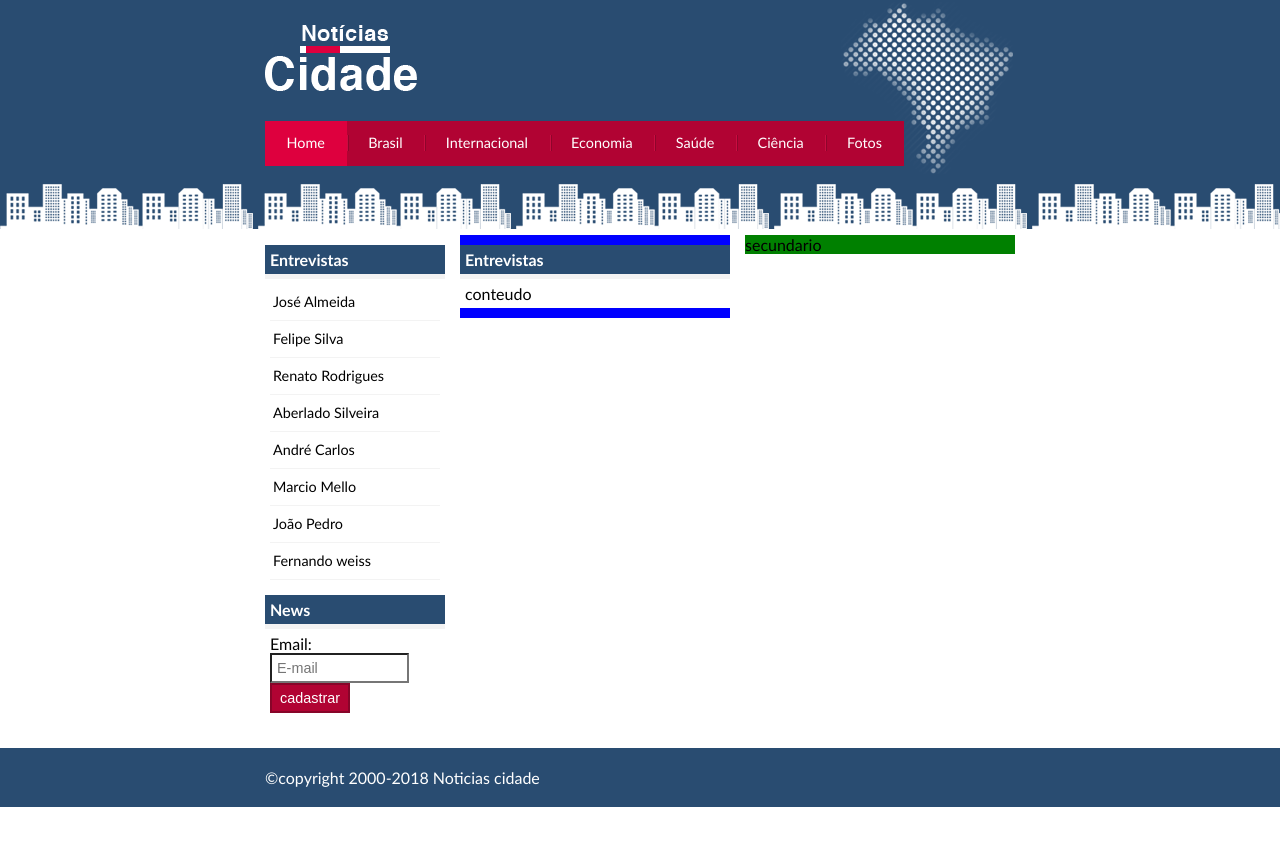
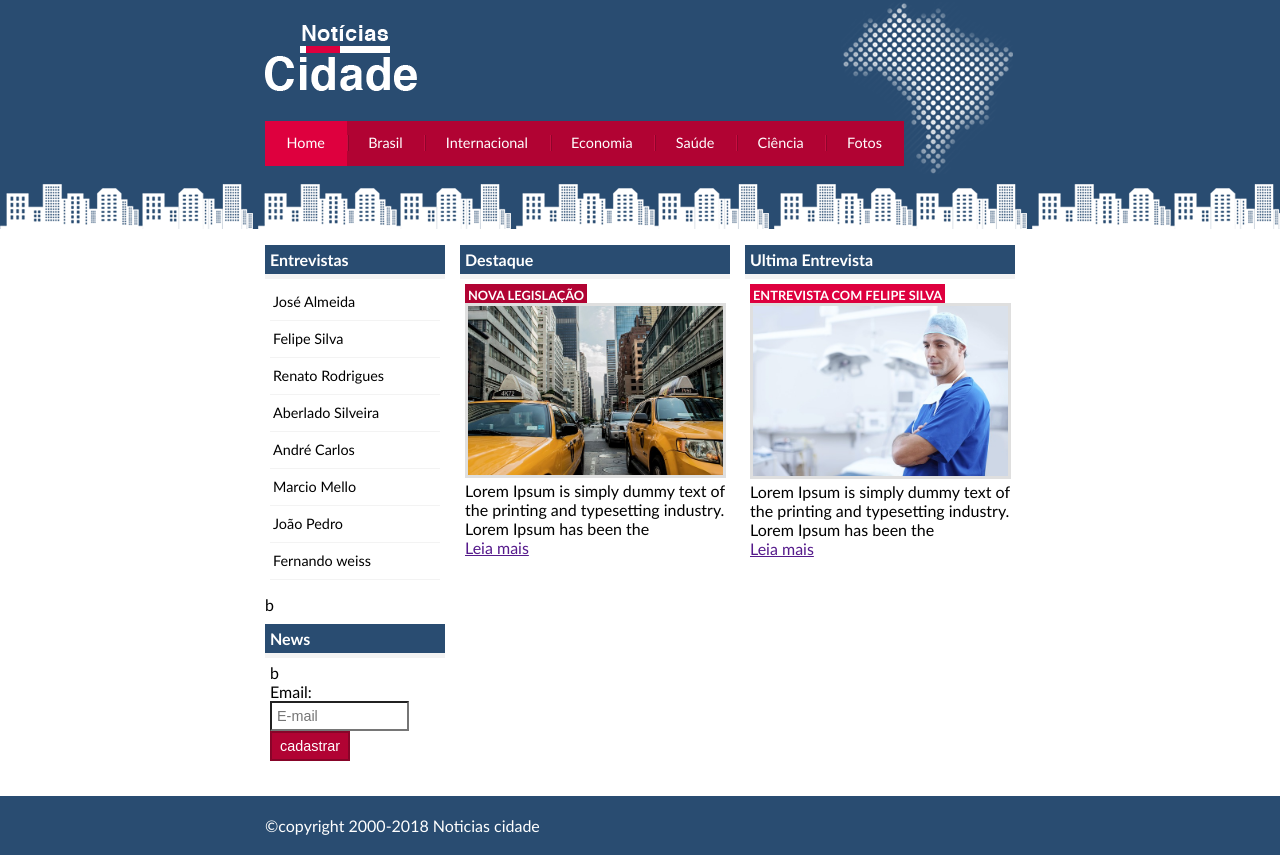
Before and after one commit to Ilmo10/css-e-html, a plain HTML site: page index.html in a window 1280 px wide. Before the commit the page ends 807 px from the top, so only its background shows below. Drawn offline with Linux system fonts and the light colour scheme.

Commit message:
atualização

```diff
--- a/estilo.css
+++ b/estilo.css
@@ -82,7 +82,6 @@ body.fotos #navegação a#fotos{
 
 #tres-colunas #primario{
     width: 270px;
-    background: blue;
     float: left;
     margin: 0 0 20px 195px;
 }
@@ -97,7 +96,6 @@ body.fotos #navegação a#fotos{
 
 #secundario{
     width: 270px;
-    background: green;
     float: left;
     margin: 0 0 20px 15px;
 }
@@ -157,7 +155,26 @@ input.submit {
     border: 2px solid #870529;
 
 }
+/*formatação imagem*/
 
+img.imagem-principal{
+    border: 3px solid #dfdfdf;
+    width: 98%;
+}
+ h3{
+     text-transform: uppercase;
+     display: inline;
+     font-size: 0.8em;
+     padding: 3px;
+ }
+ .destaque h3{
+    background: #b10333;
+    color: #fff;
+ }
+ .entrevista h3{
+    background: #de003e;
+    color: #fff;
+ }
 
 /*rodape*/
 #container-rodape{
--- a/index.html
+++ b/index.html
@@ -29,14 +29,27 @@
             <!--inicio conteudo-->
 
             <div id="primario">
-                <div class="caixa">
-                    <h2>Entrevistas</h2>
+                <div class="caixa destaque">
+                    <h2>Destaque</h2>
                     <div class="caixa-conteudo">
-                        conteudo
+                        <h3>Nova legislação</h3>
+                        <img class="imagem-principal" src="imagens/taxi.jpg" width="100%">
+                        <p>Lorem Ipsum is simply dummy text of the printing and typesetting industry. Lorem Ipsum has been the</p>
+                        <a href="">Leia mais</a>
                     </div>
                 </div>
             </div>
-            <div id="secundario">secundario</div>
+            <div id="secundario">
+                <div class="caixa entrevista">
+                    <h2>Ultima Entrevista</h2>
+                    <div class="caixa-conteudo">
+                        <h3>Entrevista com Felipe Silva</h3>
+                        <img class="imagem-principal" src="imagens/doutor.jpg" width="100%">
+                        <p>Lorem Ipsum is simply dummy text of the printing and typesetting industry. Lorem Ipsum has been the</p>
+                        <a href="">Leia mais</a>
+                    </div>
+                </div>
+            </div>
             <!--inicio lateral-->
             <div id="lateral">
                 <div class="caixa">
@@ -54,10 +67,10 @@
                         </ul>
                     </div>
                 </div>
-
+b
                 <div class="caixa">
                     <h2>News</h2>
-                    <div class="caixa-conteudo">
+                    <div class="caixa-conteudo">b
                         <form>
                             <div>
                               <label for="email">Email:</label>
```
